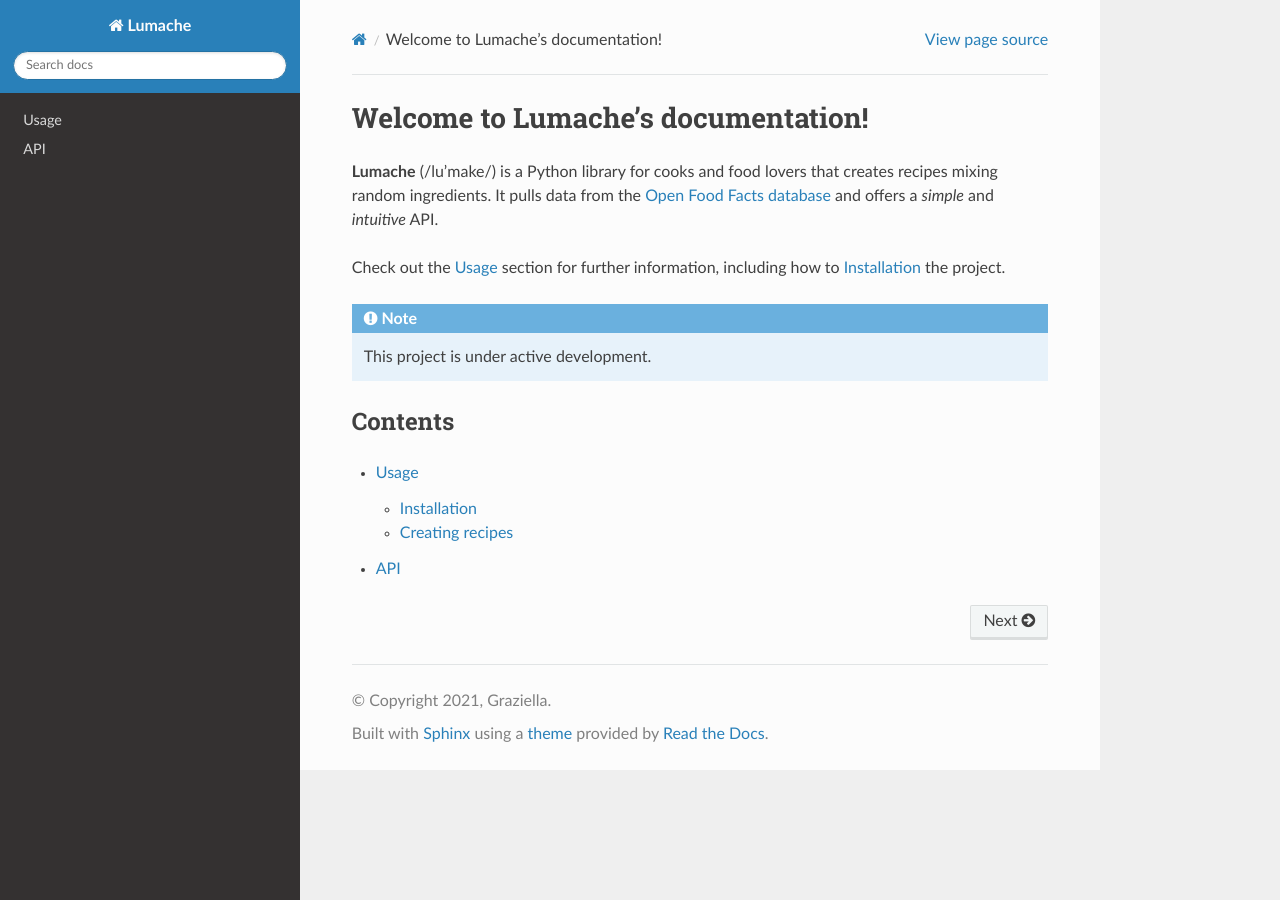
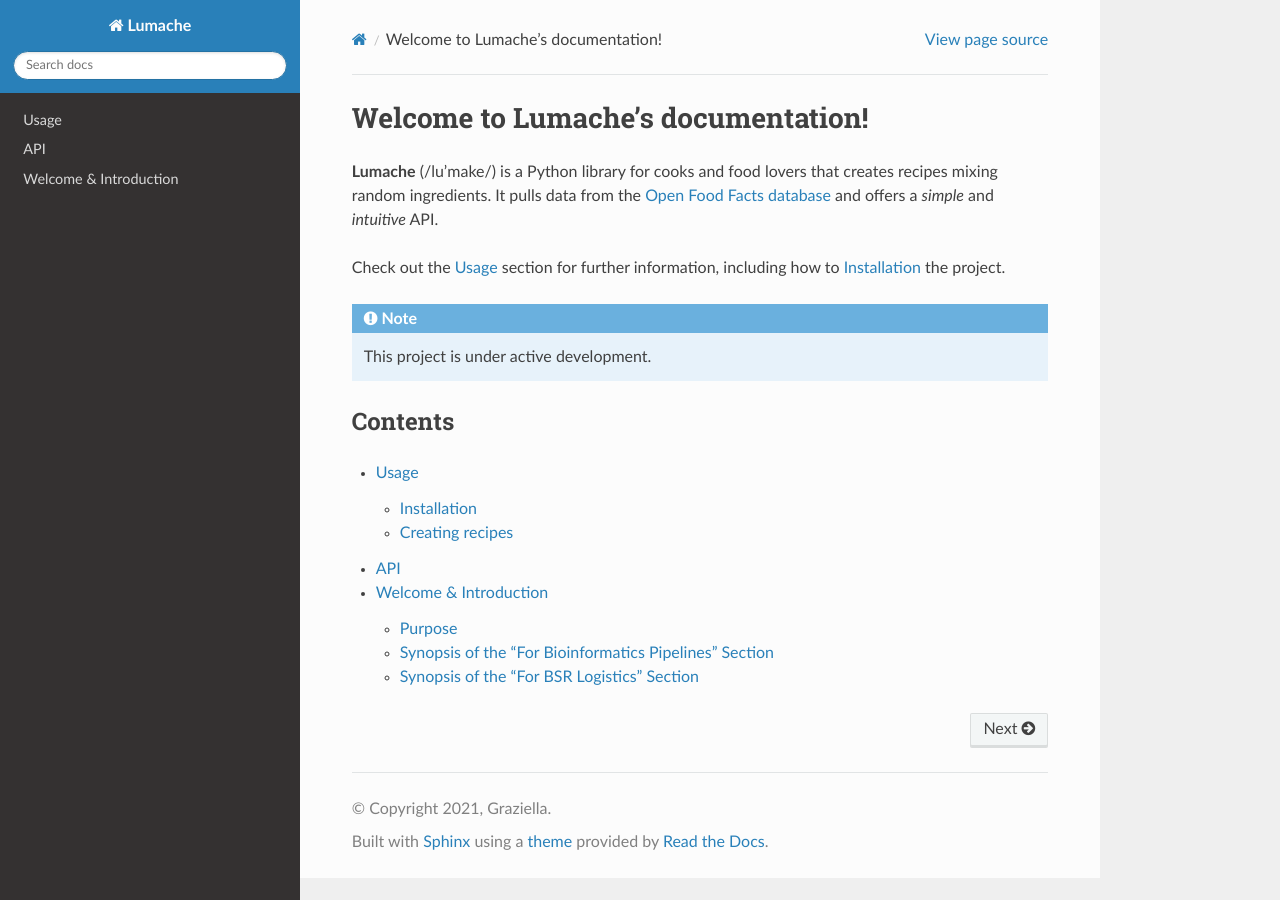
Before and after one commit to VCU-Bioinformatics-Core/bioinformatics-epicenter-pipelines, a Sphinx documentation site: the page built from docs/source/index.rst, in a window 1280 px wide. Built offline with Sphinx 7.4.7 and the Read the Docs theme 3.1.0, drawn with Linux system fonts in a browser that asks for light colours; part of the change alters nothing that is shown.

Commit message:
Experimenting with welcome

```diff
--- a/docs/source/index.rst
+++ b/docs/source/index.rst
@@ -20,3 +20,4 @@ Contents
 
    usage
    api
+   welcome
--- /dev/null
+++ b/docs/source/welcome.rst
@@ -0,0 +1,35 @@
+Welcome & Introduction
+=====
+
+Purpose
+------------
+This documentation is intended for both researchers and bioinformaticians and comprehensively describes the Bioinformatics Shared Resource (BSR). Our goal at the BSR is to enable data-drive insights with quick turnaround times. For researchers we highly recommend and ask you to carefully read our `For Research Collaborators` section. For bioinformaticians the `For Bioinformatics Pipelines` sections will be most relevant and non-BSR bioinformaticians are welcome to utilize our pipelines. Lastly, the `For BSR Logistics` section is for internal matters specific to VCU operations.
+
+## Synopsis of the "For Research Collaborators" Section
+As users of the BSR, we want you to understand what we can deliver and the requirements/expectations we have in order to generate speedy and accurate results. In order to understand these requirements we have the following subsections:
+- [Collaborating with Us](https://github.com/VCU-Bioinformatics-Core/bioinformatics-epicenter-pipelines/wiki/Collaborating-with-Us) - Description of our expectations, our BSR workflow, and frequently asked questions
+- [Preparing a Samplesheet](https://github.com/VCU-Bioinformatics-Core/bioinformatics-epicenter-pipelines/wiki/Preparing-a-Samplesheet) - Instructions for the generation of a samplesheet (where applicable)
+- [Overview of the RNA-seq Pipeline](https://github.com/VCU-Bioinformatics-Core/bioinformatics-epicenter-pipelines/wiki/Overview-of-the-RNA%E2%80%90seq-Pipeline) - High-level overview of our RNA-seq pipeline with a manuscript ready paragraph
+- [Common Downstream Analyses](https://github.com/VCU-Bioinformatics-Core/bioinformatics-epicenter-pipelines/wiki/Common-Downstream-Analyses) - Description of common downstream analyses we perform following our automated pipeline analyses
+- [Specialized/Custom Work](https://github.com/VCU-Bioinformatics-Core/bioinformatics-epicenter-pipelines/wiki/Specialized-Custom-Work) - Explanation of specialized work that is currently outside of our automated pipelines/immediate expertise
+<!-- [Overview of the Peak Calling Pipeline](https://github.com/VCU-Bioinformatics-Core/bioinformatics-epicenter-pipelines/wiki/Peak-Calling-Overview) - High-level overview of our Peak Calling pipeline with a manuscript ready paragraph-->
+<!-- [Overview of the scRNA-seq Pipeline](https://github.com/VCU-Bioinformatics-Core/bioinformatics-epicenter-pipelines/wiki/scRNA‐seq-Overview) - High-level overview of our Peak Calling pipeline with a manuscript ready paragraph-->
+
+
+Synopsis of the "For Bioinformatics Pipelines" Section
+------------
+To generate consistent and quick results we have setup several community developed pipelines from [nextflow](https://www.nextflow.io/). In addition, we have implemented custom pipelines where required. This section includes step-by-step guides for all of these pipelines and contributes to the overall transparency of our code base. Briefly, the corresponding subsections include:
+- [The Bioinformatics Rundown](https://github.com/VCU-Bioinformatics-Core/bioinformatics-epicenter-pipelines/wiki/The-Bioinformatics-Rundown) - Introduction of bioinformatics resources used by the BSR
+- [Technical & nextflow Overview](https://github.com/VCU-Bioinformatics-Core/bioinformatics-epicenter-pipelines/wiki/Technical-&-nextflow-Overview) - Description of nextflow and its use within the VCU servers
+- [RNA-seq Step-by-Step Guide](https://github.com/VCU-Bioinformatics-Core/bioinformatics-epicenter-pipelines/wiki/RNA-seq-Step-by-Step-Guide) - Detailed usage guide for RNA-seq data
+- [Developing a New Core Pipeline](https://github.com/VCU-Bioinformatics-Core/bioinformatics-epicenter-pipelines/wiki/Developing-a-New-Core-Pipeline) - Explaining the process of introducing new pipeline into the BSR workflow
+- [Pushing Custom Code to Github For Publications](https://github.com/VCU-Bioinformatics-Core/bioinformatics-epicenter-pipelines/wiki/Pushing-Custom-Code-to-Github-for-Publications) - Explaining how to upload publication ready code
+<!--- [Peak Calling Step-by-Step Guide](https://github.com/VCU-Bioinformatics-Core/bioinformatics-epicenter-pipelines/wiki/Peak-Calling-Step-by-Step-Guide) - Detailed usage guide for data that requires peak analysis (i.e. ChIP-seq, ATAC-seq, etc)-->
+<!--- [scRNA-seq Step-by-Step Guide](https://github.com/VCU-Bioinformatics-Core/bioinformatics-epicenter-pipelines/wiki/scRNA-seq-Step-by-Step-Guide) - Detailed usage guide for scRNA-seq data-->
+
+Synopsis of the "For BSR Logistics" Section
+------------
+To generate consistent and quick results we have setup several community developed pipelines from [nextflow](https://www.nextflow.io/). In addition, we have implemented custom pipelines where required. This section includes step-by-step guides for all of these pipelines and contributes to the overall transparency of our code base. Briefly, the corresponding subsections include:
+- [Managing Projects and Time Tracking on Jira](https://github.com/VCU-Bioinformatics-Core/bioinformatics-epicenter-pipelines/wiki/Managing-Projects-and-Time-Tracking-on-Jira) - Rundown of using Jira for both internal and external projects with helpful tips & tricks for time tracking
+- [Deciding Between Using Athena or Apollo](https://github.com/VCU-Bioinformatics-Core/bioinformatics-epicenter-pipelines/wiki/Deciding-Between-Using-Athena-or-Apollo) - Description of differences between Athena and Apollo and when to use one versus another
+- [Understanding Key Storage Drives & Folders](https://github.com/VCU-Bioinformatics-Core/bioinformatics-epicenter-pipelines/wiki/Understanding-Key-Storage-Drives-&-Folders) - Layout of the different storage drive and folders for past and current BSR projects/results
```
